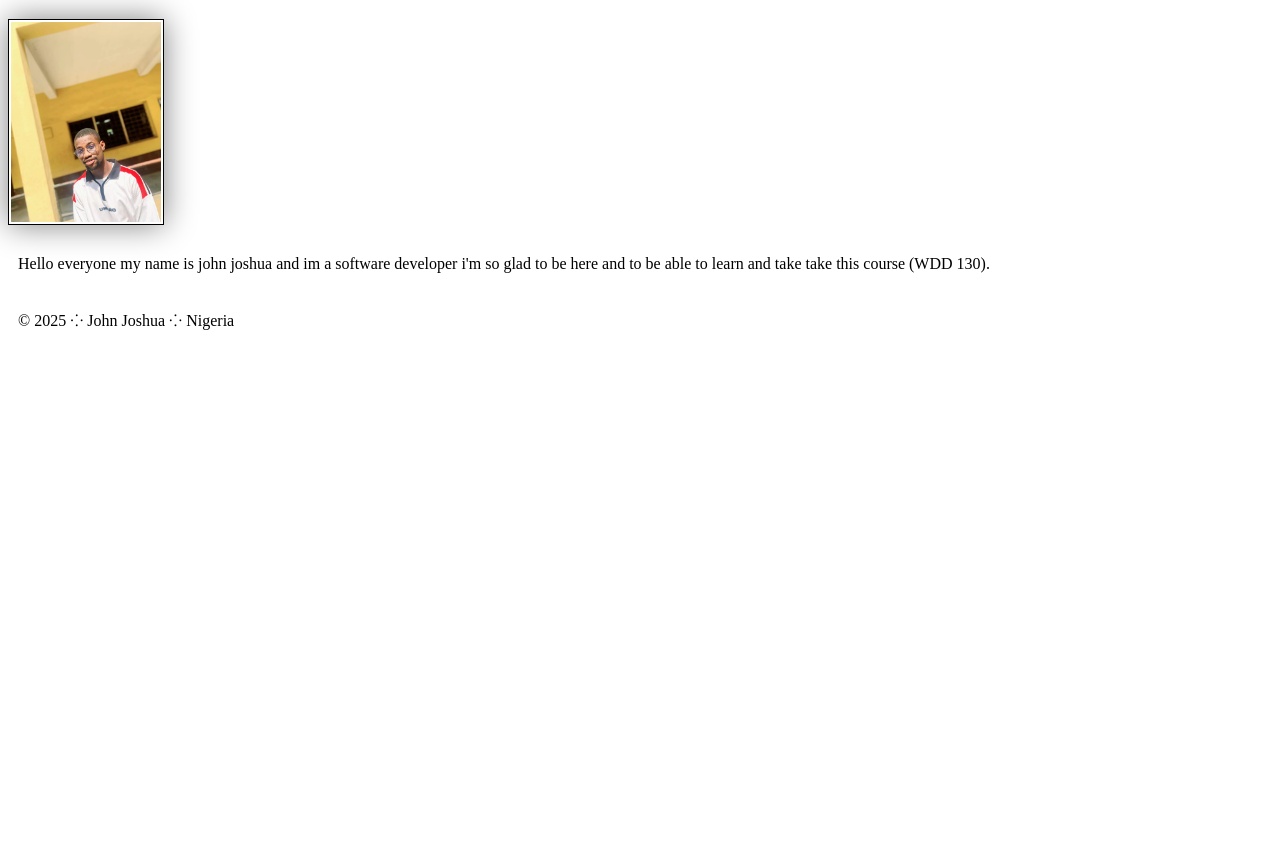
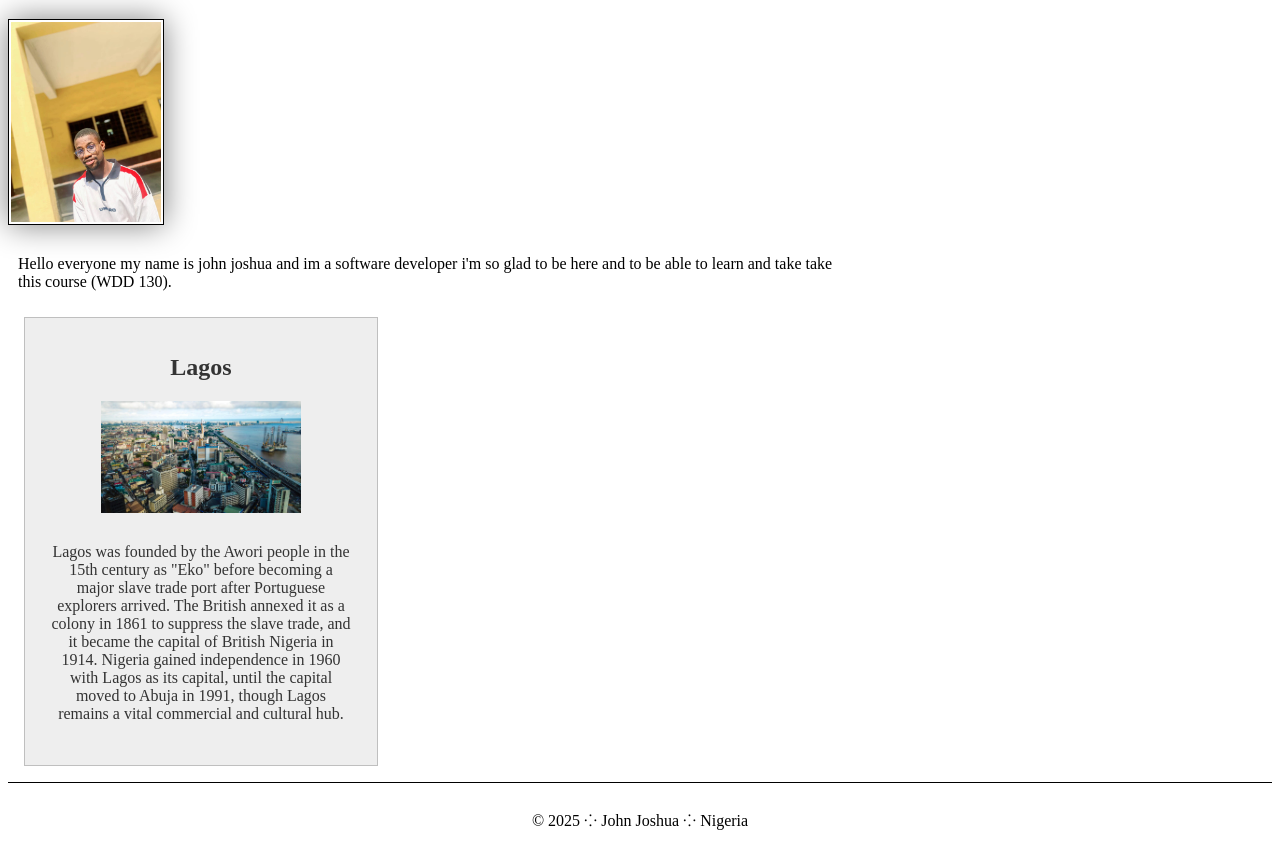
Before and after one commit to JoexSeven7/-wdd130-, a plain HTML site: page index.html in a window 1280 px wide. Shown: the part 205-1062 px from the top of the page. Before the commit the page ends 800 px from the top, so only its background shows below. Drawn offline with Linux system fonts and the light colour scheme.

Commit message:
html update

```diff
--- a/index.html
+++ b/index.html
@@ -5,6 +5,10 @@
     <meta charset="UTF-8">
     <meta name="viewport" content="width=device-width, initial-scale=1.0">
     <link rel="stylesheet" href="styles/styles.css">
+
+    <meta name='description'
+        content='Hi, my name is John Joshua, and i am current run Web Fundamentals WDD130, the purpose of this page is learn the basic concept of css and how to apply it to html.'>
+    <meta name='auhtor' content='John Joshua'>
     <title>John Joshua | WDD 130</title>
 
 </head>
@@ -28,7 +32,17 @@
             and take take this course (WDD 130).
         </p>
     </main>
-
+    <aside>
+        <h2>Lagos</h2>
+        <img src="images/nigeria.jpg" alt="Mycountry">
+        <p>Lagos was founded by the Awori people in the 15th century as "Eko" before becoming a major slave trade port
+            after
+            Portuguese explorers arrived. The British annexed it as a colony in 1861 to suppress the slave trade, and it
+            became the
+            capital of British Nigeria in 1914. Nigeria gained independence in 1960 with Lagos as its capital, until the
+            capital
+            moved to Abuja in 1991, though Lagos remains a vital commercial and cultural hub.</p>
+    </aside>
 
     <footer>
         <p>&copy; 2025 ⁘ John Joshua ⁘ Nigeria</p>
--- a/styles/styles.css
+++ b/styles/styles.css
@@ -8,7 +8,7 @@ padding: 20px;}
 
 h1{
 color: darkblue;}
-img{
+main img{
 width: 150px;
 height: auto;
 border: 1px solid black;
@@ -17,3 +17,23 @@ box-shadow: 0 0 30px gray;}
 
 p{
 padding: 10px;}
+
+main{
+max-width: 840px;}
+aside{width: 20rem;
+  margin: 1rem;
+  border: 1px solid rgb(0 0 0 / 0.2);
+  padding: 1rem;
+  background-color:#eee;
+  color: #333;
+  text-align: center;
+}
+
+aside img{width: 200px;
+height: auto;}
+
+footer{
+  margin-top: 15px;
+  border-top: 1px solid #000 ;
+  text-align: center;
+}
--- a/week02/styles/box-model.css
+++ b/week02/styles/box-model.css
@@ -1,10 +1,10 @@
 .callout {
-  max-width: 400% ;
+  max-width: 400px ;
   margin: 10px ;
   border:1px solid rgba(0, 0, 0, .1);
   padding: 15px;
   background-color: #247 ;
-  color: white
+  color: #ffffff;
 }
 
 .callout img {
--- a/week02/styles/temple.css
+++ b/week02/styles/temple.css
@@ -31,6 +31,7 @@ h1 {
 img{
   width: 100%;
   height: auto;
+  border: 10px;
   box-shadow: 0 0 30px #333;
 }
 
```
Also changed, not shown: images/nigeria.jpg (added).
